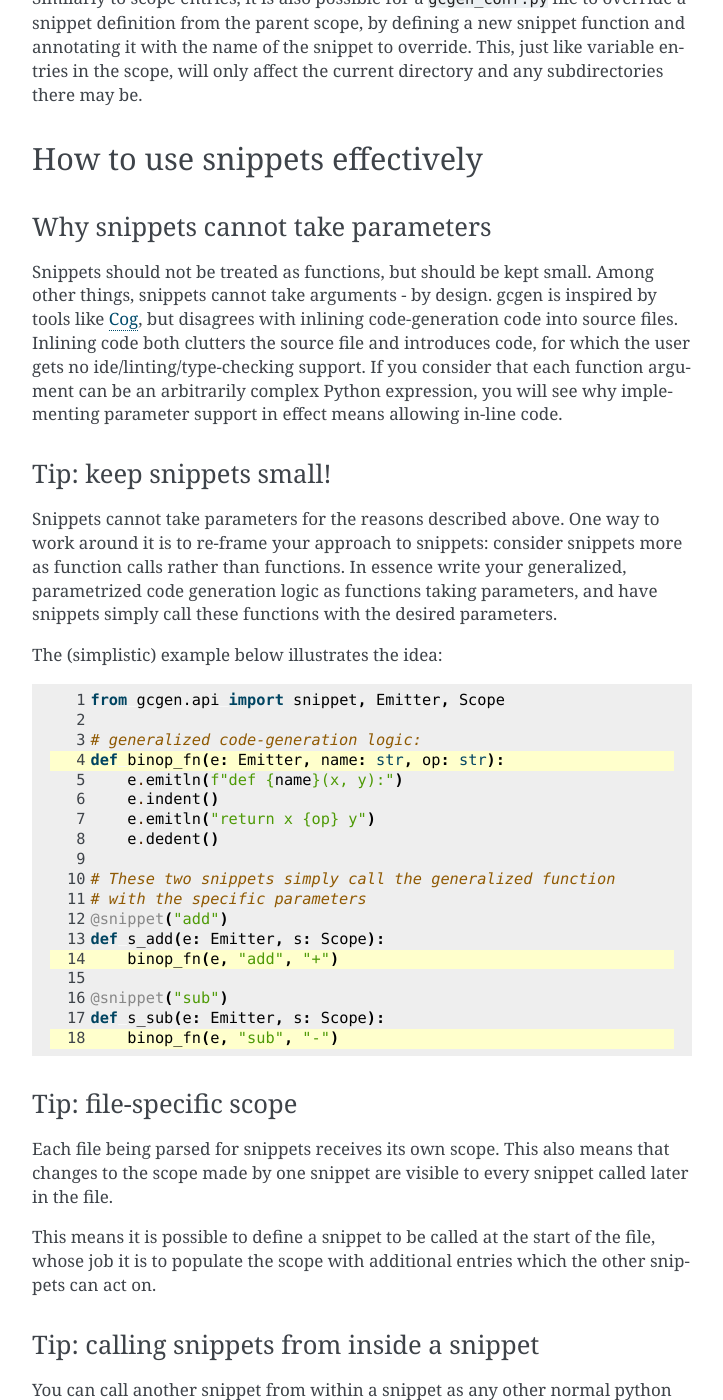
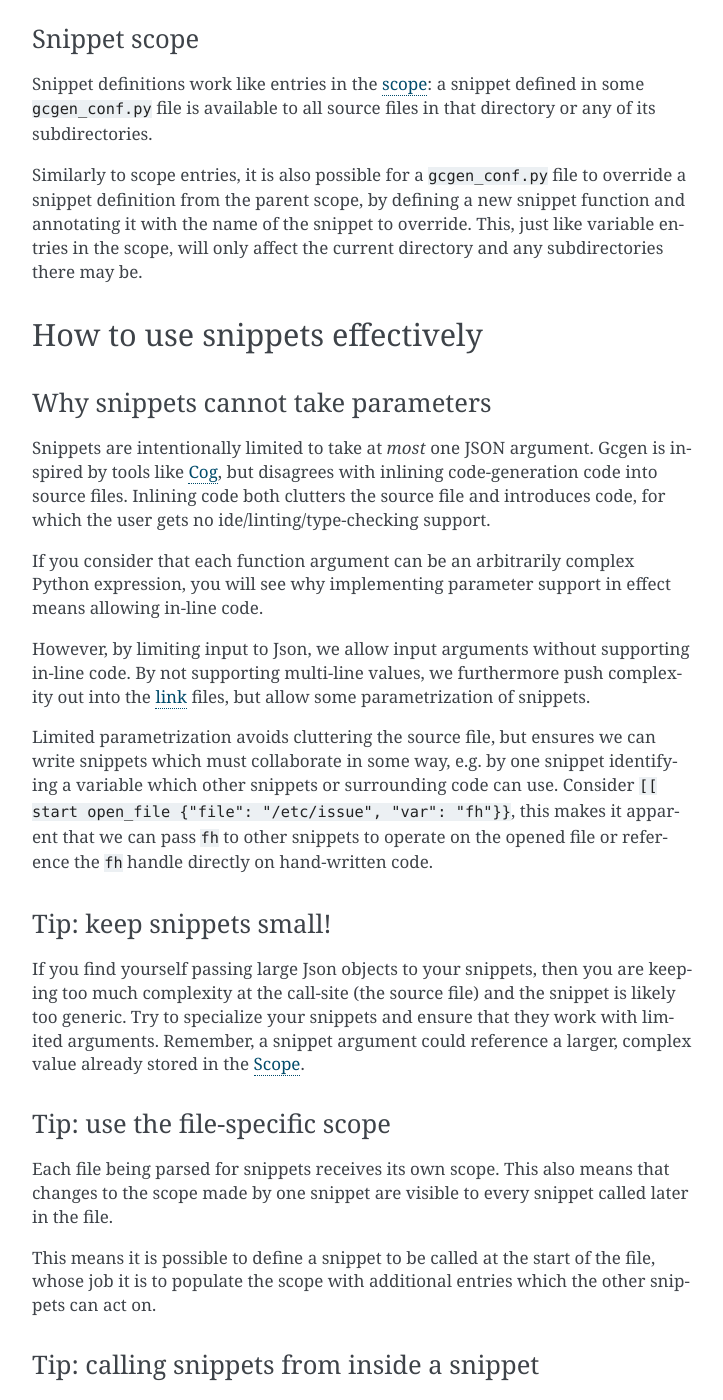
Before and after one commit to jwdevantier/gcgen, a Sphinx documentation site: the page built from docs/reference/snippets/index.rst, in a window 1280 px wide and 1400 px high, scrolled down 2095 px. Shown: the whole window, without its empty margins (388-1111 px from the left). Built offline with Sphinx 7.4.7, drawn with Linux system fonts in a browser that asks for light colours; some of the changed text lies outside the part shown.

Commit message:
update documentation w Json exampls

```diff
--- a/docs/codeblocks/helloworld.py
+++ b/docs/codeblocks/helloworld.py
@@ -1,8 +1,8 @@
-from gcgen.api import Emitter, Scope, snippet
+from gcgen.api import Emitter, Scope, Json, snippet
 
 
 @snippet("test")
-def gen_arithmetic_ops(e: Emitter, s: Scope):
+def gen_arithmetic_ops(e: Emitter, s: Scope, val: Json):
     ops = {
         "add": "+",
         "sub": "-",
--- a/docs/design.rst
+++ b/docs/design.rst
@@ -56,7 +56,3 @@ Mix hand-written and generated code in files
 By allowing a mixture of hand-written and generated code in the same file,
 we encourage granular use of code-generation. This ideally prevents pulling
 in more and more code into templates.
-
-
-Summary
-~~~~~~~
--- a/docs/examples/01_intro/gcgen_conf.py
+++ b/docs/examples/01_intro/gcgen_conf.py
@@ -1,23 +1,17 @@
-from gcgen.api import Emitter, Scope, snippet
+from gcgen.api import Emitter, Scope, Json, snippet
 
 
 # Snippets are annotated `@snippet("<name>")`
 @snippet("common_math_funcs")
-def gen_arithmetic_ops(e: Emitter, s: Scope):
-    ops = {
-        "add": "+",
-        "sub": "-",
-        "div": "/",
-        "mul": "*",
-    }
+def gen_arithmetic_ops(e: Emitter, s: Scope, val: Json):
     first = True
-    for name, op in ops.items():
+    for lbl, op in val:
         if not first:
             e.newline()
             e.newline()
         else:
             first = False
-        e.emitln(f"def {name}(x, y):")
+        e.emitln(f"def {lbl}(x, y):")
         e.indent()
         e.emitln(f"return x {op} y")
         e.dedent()
--- a/docs/reference/snippets/index.rst
+++ b/docs/reference/snippets/index.rst
@@ -46,6 +46,7 @@ respectively:
         fmt.Println("hello, world!")
         // [[start my-snippet
         // end]]
+    }
 
 In these two examples, ``my-snippet`` is the name of the snippet called - this
 corresponds to the snippet definition seen in :ref:`sec-ref-snippets-def`.
@@ -80,8 +81,13 @@ Additionally, for gcgen to parse the file successfully, each snippet that
 Defining a snippet
 ==================
 
-Snippets are functions taking two arguments, an
-:ref:`emitter <sec-ref-emitter>` and a :ref:`scope <sec-ref-scope>` object.
+Snippets are functions taking three arguments:
+
+#. :ref:`emitter <sec-ref-emitter>` - this is used to generate output in the file calling the snippet
+#. a :ref:`scope <sec-ref-scope>` - this is populated both by :ref:`gcgen <sec-ref-gcgen-file>` files and preceding snippets in the same file.
+#. a ``Json`` value - snippets may receive an argument, which must be a valid Json value. The value is ``None`` if no argument was given or ``null`` was passed.
+
+
 Crucially, to be a snippet, the function must also be using the ``snippet``
 decorator - this decorator ensures gcg registers the function as a snippet, and
 defines the name to give it.
@@ -93,11 +99,11 @@ defines the name to give it.
     :emphasize-lines: 5, 6
 
     # (inside a gcgen_conf.py file)
-    from gcgen.api import Emitter, Scope, snippet
+    from gcgen.api import Emitter, Scope, Json, snippet
 
 
     @snippet("my-snippet")
-    def my_snippet(e: Emitter, s: Scope):
+    def my_snippet(e: Emitter, s: Scope, v: Json):
         pass
 
 
@@ -130,52 +136,41 @@ How to use snippets effectively
 
 Why snippets cannot take parameters
 ~~~~~~~~~~~~~~~~~~~~~~~~~~~~~~~~~~~
-Snippets should not be treated as functions, but should be kept small.
-Among other things, snippets cannot take arguments - by design.
-gcgen is inspired by tools like `Cog <https://nedbatchelder.com/code/cog>`_, but
+Snippets are intentionally limited to take at *most* one JSON argument.
+Gcgen is inspired by tools like `Cog <https://nedbatchelder.com/code/cog>`_, but
 disagrees with inlining code-generation code into source files.
 Inlining code both clutters the source file and introduces code, for which
 the user gets no ide/linting/type-checking support.
+
 If you consider that each function argument can be an arbitrarily complex
 Python expression, you will see why implementing parameter support in effect
 means allowing in-line code.
 
+However, by limiting input to Json, we allow input arguments without
+supporting in-line code. By not supporting multi-line values, we furthermore
+push complexity out into the :ref:`link <sec-ref-gcgen-file>` files, but
+allow some parametrization of snippets.
+
+Limited parametrization avoids cluttering the source file, but ensures we
+can write snippets which must collaborate in some way, e.g. by one snippet
+identifying a variable which other snippets or surrounding code can use.
+Consider ``[[ start open_file {"file": "/etc/issue", "var": "fh"}}``, this
+makes it apparent that we can pass ``fh`` to other snippets to operate on
+the opened file or reference the ``fh`` handle directly on hand-written
+code.
+
 Tip: keep snippets small!
 ~~~~~~~~~~~~~~~~~~~~~~~~~
-Snippets cannot take parameters for the reasons described above. One way to
-work around it is to re-frame your approach to snippets: consider snippets more
-as function calls rather than functions. In essence write your generalized,
-parametrized code generation logic as functions taking parameters, and have
-snippets simply call these functions with the desired parameters.
-
-The (simplistic) example below illustrates the idea:
-
-.. code-block:: python3
-    :linenos:
-    :emphasize-lines: 4, 14, 18
-
-    from gcgen.api import snippet, Emitter, Scope
-
-    # generalized code-generation logic:
-    def binop_fn(e: Emitter, name: str, op: str):
-        e.emitln(f"def {name}(x, y):")
-        e.indent()
-        e.emitln("return x {op} y")
-        e.dedent()
-
-    # These two snippets simply call the generalized function
-    # with the specific parameters
-    @snippet("add")
-    def s_add(e: Emitter, s: Scope):
-        binop_fn(e, "add", "+")
-
-    @snippet("sub")
-    def s_sub(e: Emitter, s: Scope):
-        binop_fn(e, "sub", "-")
+If you find yourself passing large Json objects to your snippets, then you
+are keeping too much complexity at the call-site (the source file) and the
+snippet is likely too generic.
+Try to specialize your snippets and ensure that they work with limited arguments.
+Remember, a snippet argument could reference a larger, complex value already
+stored in the :ref:`sec-ref-scope`.
 
 
-Tip: file-specific scope
-~~~~~~~~~~~~~~~~~~~~~~~~
+Tip: use the file-specific scope
+~~~~~~~~~~~~~~~~~~~~~~~~~~~~~~~~
 Each file being parsed for snippets receives its own scope. This also means that
 changes to the scope made by one snippet are visible to every snippet called
 later in the file.
@@ -192,20 +187,23 @@ function:
 
 .. code-block:: python3
     :linenos:
-    :emphasize-lines: 12
+    :emphasize-lines: 15
 
-    from gcgen.api import snippet, Emitter, Scope
+    from gcgen.api import snippet, Emitter, Scope, Json
 
     # These two snippets simply call the generalized function
     # with the specific parameters
     @snippet("foo")
-    def s_foo(e: Emitter, s: Scope):
-        e.emitln("foo> hello!")
+    def s_foo(e: Emitter, s: Scope, v: Json):
+        if v:
+            e.emitln(f"foo> hello {v}!")
+        else:
+            e.emitln("foo> hello!")
 
     @snippet("bar")
-    def s_bar(e: Emitter, s: Scope):
+    def s_bar(e: Emitter, s: Scope, v: Json):
         e.emitln("bar> hello!")
-        s_foo(e, s)
+        s_foo(e, s, "Bar")
 
 
 However, now ``s_bar`` will *always* call ``s_foo``, even if ``foo`` is
@@ -214,20 +212,23 @@ We can instead dynamically resolve the snippet to call using ``get_snippet``:
 
 .. code-block:: python3
     :linenos:
-    :emphasize-lines: 12
+    :emphasize-lines: 15
 
-    from gcgen.api import snippet, Emitter, Scope, get_snippet
+    from gcgen.api import snippet, Emitter, Scope, Json, get_snippet
 
     # These two snippets simply call the generalized function
     # with the specific parameters
     @snippet("foo")
-    def s_foo(e: Emitter, s: Scope):
-        e.emitln("foo> hello!")
+    def s_foo(e: Emitter, s: Scope, v: Json):
+        if v:
+            e.emitln(f"foo> hello {v}!")
+        else:
+            e.emitln("foo> hello!")
 
     @snippet("bar")
-    def s_bar(e: Emitter, s: Scope):
+    def s_bar(e: Emitter, s: Scope, v: Json):
         e.emitln("bar> hello!")
-        get_snippet(s, "foo")(e, s)
+        get_snippet(s, "foo", "Bar")(e, s)
 
 
 Using ``get_snippet``, we thus call whatever the ``foo`` snippet is in the
```
Also changed, not shown: docs/examples/01_intro/my_mathlib.py (+5 -7 lines), docs/getting_started/index.rst (+4 -4 lines), docs/reference/emitter/index.rst (+10 -7 lines).
